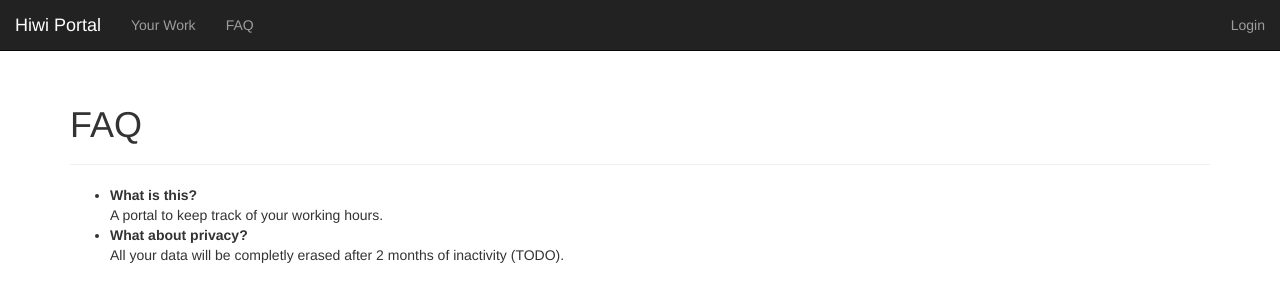
After one commit to janisstreib/hiwi-stunden, a Django app: page /faq/ in a window 1280 px wide. The commit adds this page. Shown: the top 302 px of the page. Run offline with Django 3.2, Linux system fonts and the light colour scheme; parts of the project's set-up code (start-up, migrations or seed data) failed here and were passed over; some libraries are stand-ins or nearby versions.

Commit message:
ADD: strcut for a FAQ

```diff
--- a/hiwi_portal/urls.py
+++ b/hiwi_portal/urls.py
@@ -9,4 +9,5 @@ urlpatterns = [
     url(r'^profile/contract/add/$', views.contractAdd, name='contractAdd'),
     url(r'^profile/$', views.profile, name='profile'),
     url(r'^$', views.index, name='index'),
+    url(r'^faq/$', views.faq, name='faq'),
 ]
--- a/hiwi_portal/views.py
+++ b/hiwi_portal/views.py
@@ -14,6 +14,8 @@ def index(request):
     now = datetime.now()
     month = now.month
     year = now.year
+    context['year'] = year
+    context['month'] = month
     ctracs = []
     for c in contracts:
         try:
@@ -82,6 +84,8 @@ def profile(request):
         context['error'] = v.messages
     return render(request, 'profile.html', context)
 
+def faq(request):
+    return render(request, 'faq.html', {})
 
 @login_required
 def contractAdd(request):
--- a/static/css/portal.css
+++ b/static/css/portal.css
@@ -1,3 +1,10 @@
 .container {
   margin-top: 65px;
 }
+.quest {
+  font-weight: bold;
+}
+.quest:after {
+  content:"\A";
+  white-space:pre;
+}
--- a/templates/base.html
+++ b/templates/base.html
@@ -4,7 +4,7 @@
 <!--[if IE 7]>         <html class="no-js lt-ie9 lt-ie8" lang=""> <![endif]-->
 <!--[if IE 8]>         <html class="no-js lt-ie9" lang=""> <![endif]-->
 <!--[if gt IE 8]><!-->
-<html class="no-js" lang="de"> <!--<![endif]-->
+<html class="no-js" lang="en"> <!--<![endif]-->
     <head>
         <meta charset="utf-8">
         <meta http-equiv="X-UA-Compatible" content="IE=edge,chrome=1">
@@ -31,6 +31,10 @@
           <a href="/" class="navbar-brand">Hiwi Portal</a>
         </div>
         <div class="navbar-collapse collapse" id="navbar">
+          <ul class="nav navbar-nav">
+            <li><a href="/">Your Work</a></li>
+            <li><a href="/faq">FAQ</a></li>
+          </ul>
           <ul class="nav navbar-nav navbar-right">
             {% if user.is_authenticated %}
             <li class="dropdown">
--- /dev/null
+++ b/templates/faq.html
@@ -0,0 +1,11 @@
+{% extends "base.html" %}
+{% block content %}
+<div class="page-header">
+  <h1>FAQ</h1>
+</div>
+
+<ul>
+  <li><span class="quest">What is this?</span>A portal to keep track of your working hours.</li>
+  <li><span class="quest">What about privacy?</span>All your data will be completly erased after 2 months of inactivity (TODO).</li>
+</ul>
+{% endblock %}
```
